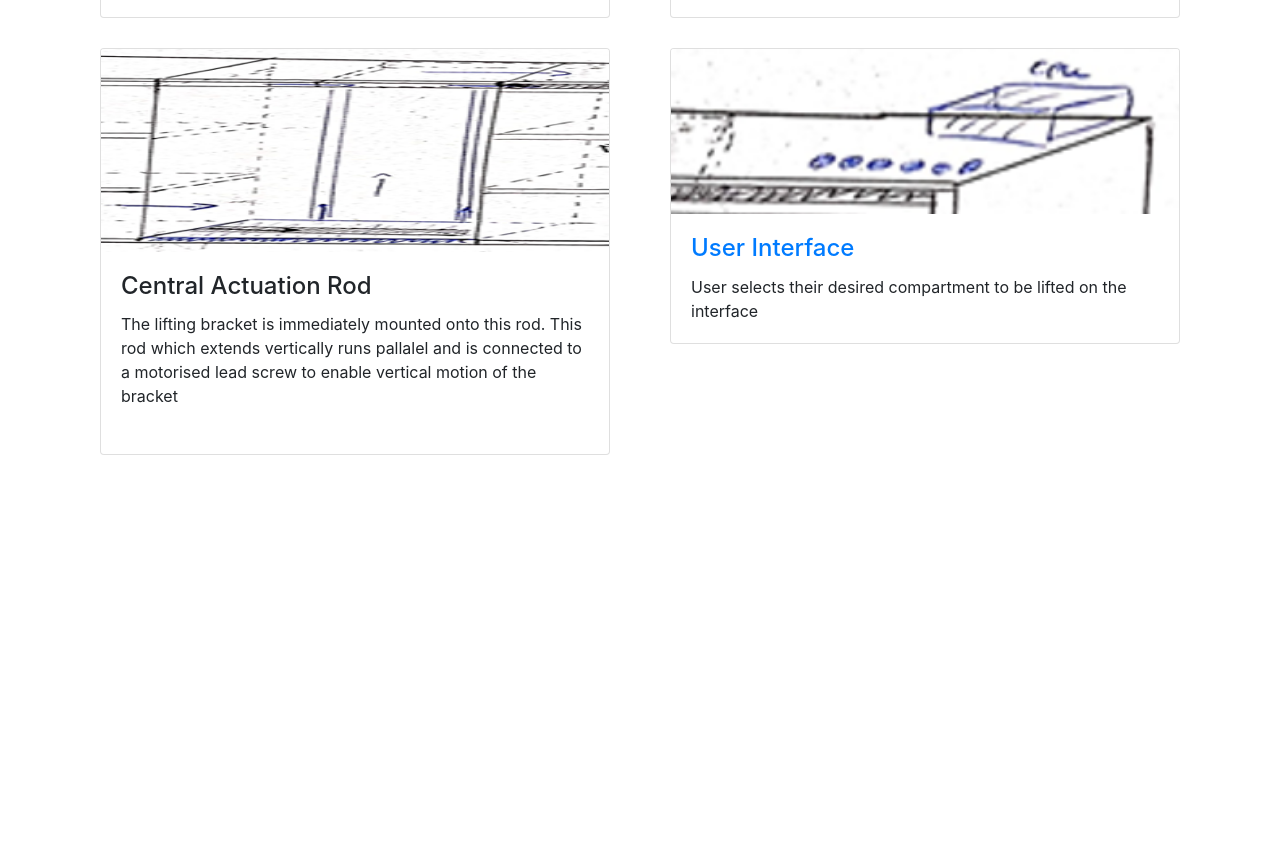
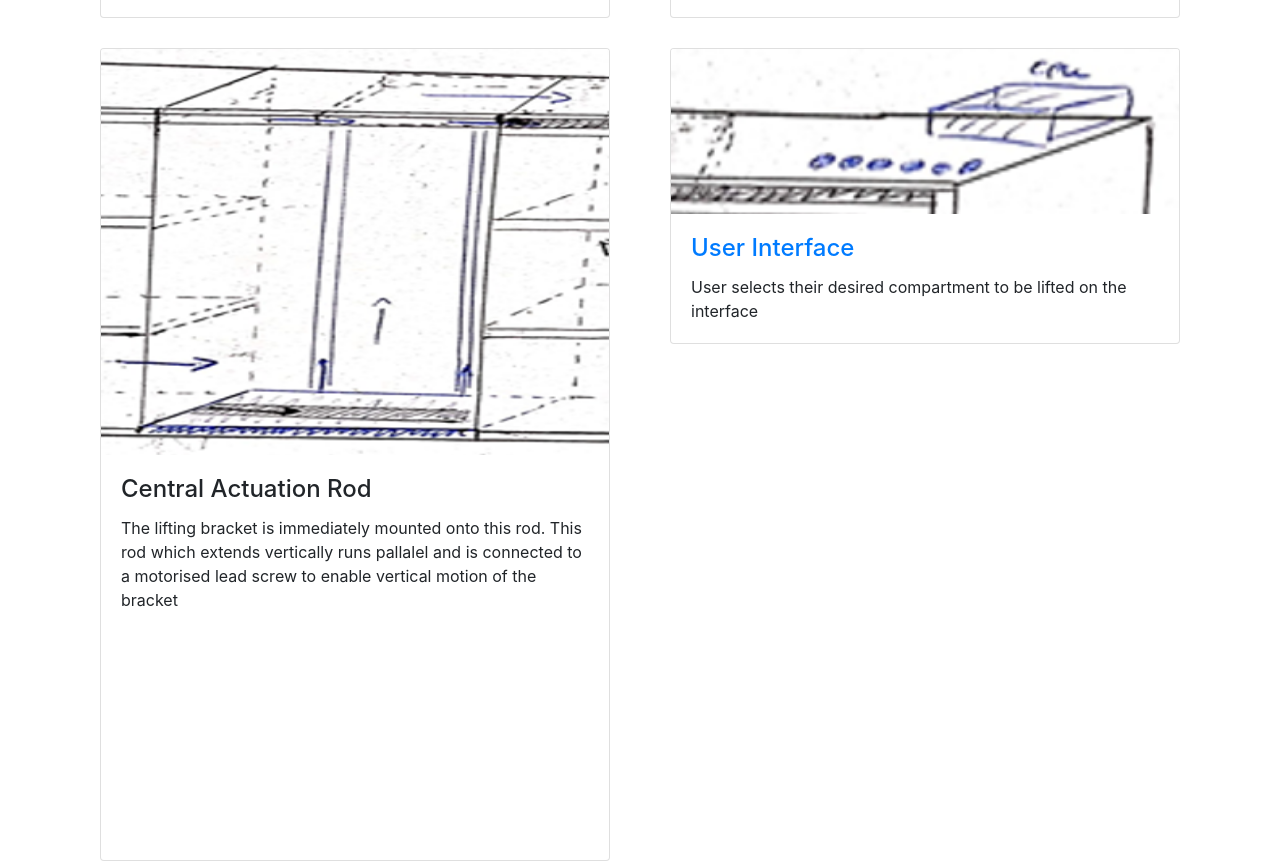
Before and after one commit to jesidhn97/Horizons, a website: page portfolio-2-col.html in a window 1280 px wide. Shown: the part 600-1463 px from the top of the page. Drawn offline with Linux system fonts and the light colour scheme.

Commit message:
Update portfolio-2-col.html

```diff
--- a/portfolio-2-col.html
+++ b/portfolio-2-col.html
@@ -117,8 +117,8 @@
       </div>
       <div class="w-100"></div>
       <div class="col portfolio-item">
-        <div class="card h-50">
-          <img class="card-img-top" src="images/Central rod actuator.PNG" style="height:50%" alt="" height="1000">
+        <div class="card h-100">
+          <img class="card-img-top" src="images/Central rod actuator.PNG" style="height:50%" alt="">
           <div class="card-body">
             <h4 class="card-title">
               <a>Central Actuation Rod</a>
```
